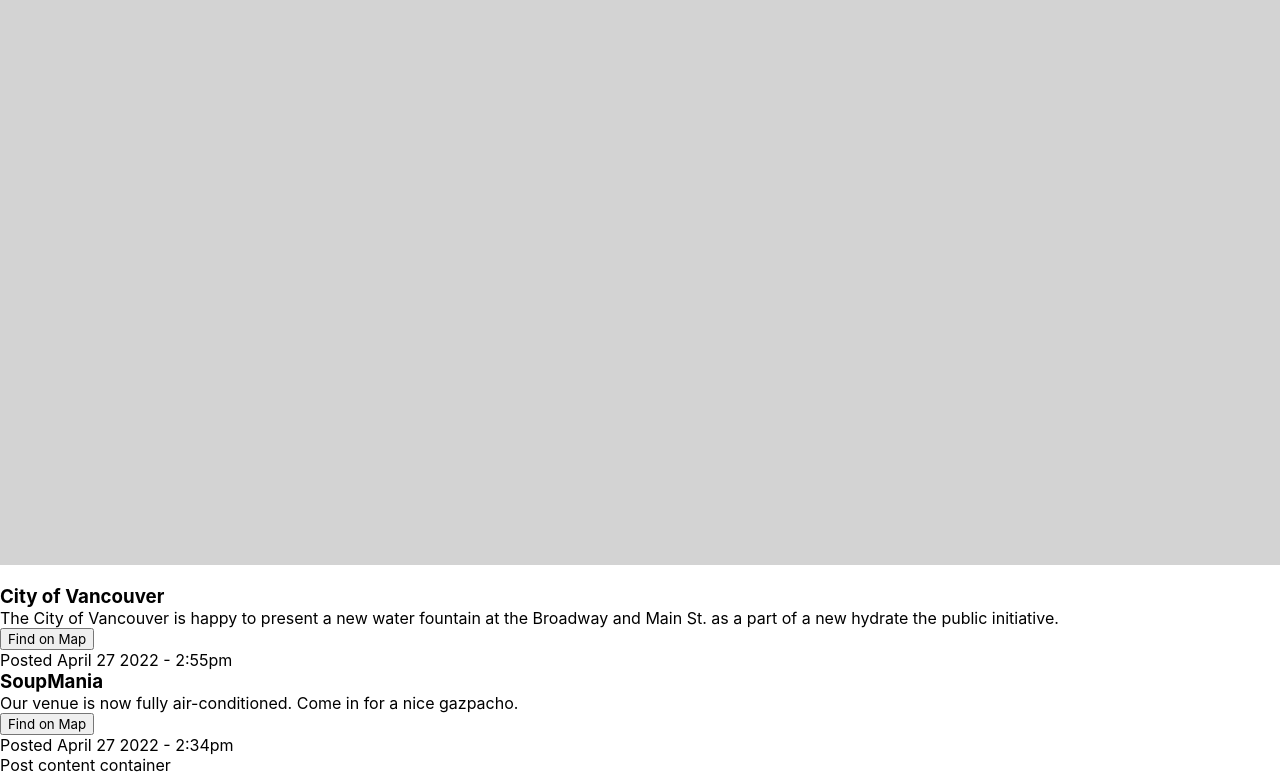
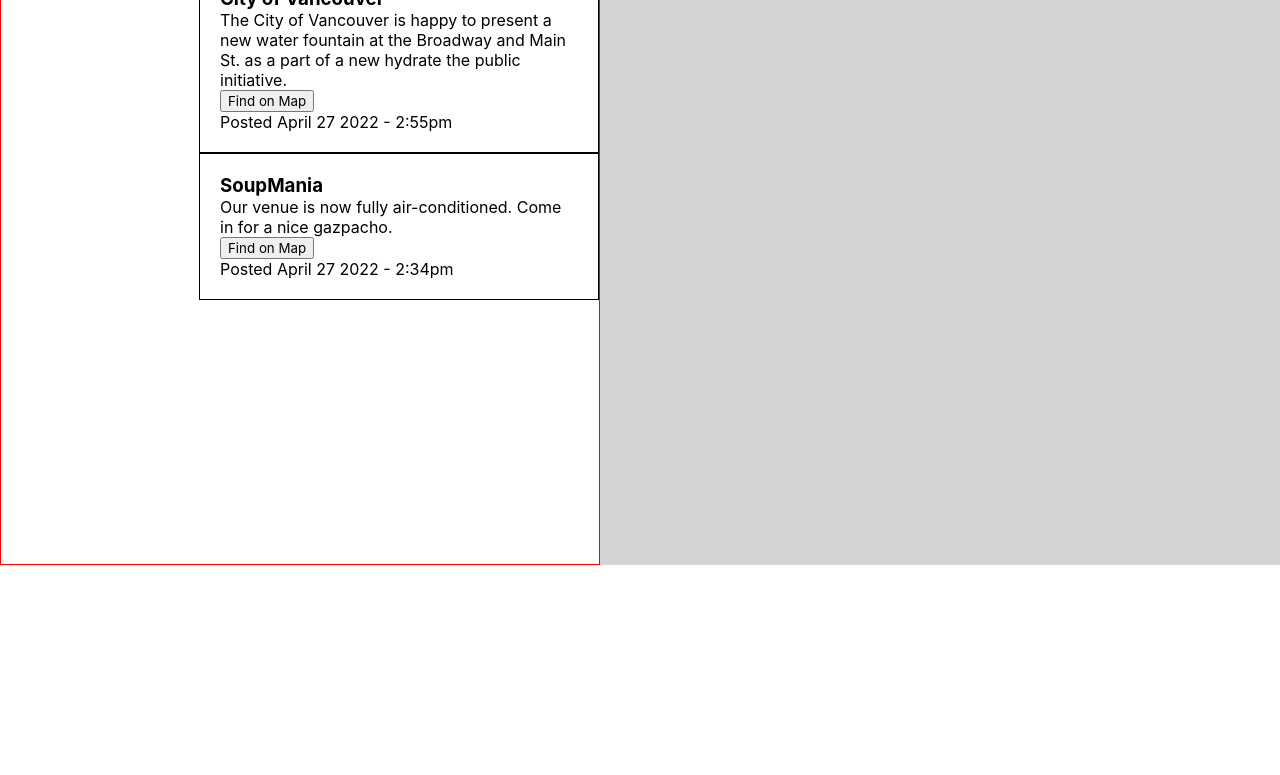
Before and after one commit to dennisdkim/2800-202210-BBY16, a website: page app/html/timeline.html in a window 1280 px wide. Shown: the part 55-830 px from the top of the page. After the commit the page ends 800 px from the top, so only its background shows below. Drawn offline with Linux system fonts and the light colour scheme; no server answers.

Commit message:
created timeline.css

```diff
--- a/app/html/timeline.html
+++ b/app/html/timeline.html
@@ -11,8 +11,6 @@
 <body>
   <div id="navbar"></div>
   <div id="content">
-    <h1>Timeline</h1>
-  </div>
     <div id="post-list-container">
       <div class="post-container">
         <div class="poster-display-pic-container">
@@ -24,6 +22,8 @@
           <button class="find-on-map-button">Find on Map</button>
           <p class="post-timestamp">Posted <span class="post-date">April 27 2022</span> - <span class="post-time">2:55pm</span></p>
         </div>
+      </div>
+      <div class="post-container">
         <div class="post-info-container">
           <h3 class="poster-name">SoupMania</h3>
           <p class="post-description">Our venue is now fully air-conditioned. Come in for a nice gazpacho.</p>
@@ -32,8 +32,17 @@
         </div>
       </div>
     </div>
+    <div id="post-content-container">
+      <div id="post-content-header">
+        <div id="poster-name-container">
+          <img id="" src="" alt="">
+        </div>
+      </div>
+    </div>
 
-  <div id="post-content-container">Post content container</div>
+  </div>
+
+
   <div id="footer"></div>
   <script src="/js/nav_footer_loader.js"></script>
 </body>
--- a/public/css/timeline.css
+++ b/public/css/timeline.css
@@ -19,4 +19,48 @@ body {
     height: calc(100vh - 180px);
     width: 100%;
     background-color: lightgrey;
+    display: flex;
 }
+
+/* ----post list----*/
+#post-list-container {
+    background-color: white;
+    min-width: 100%;
+    border: red solid 1px;
+    display: flex;
+    flex-direction: column;
+    align-items: center;
+}
+
+.post-container {
+    border: black solid 1px;
+    width: min(400px, 100%);
+    background-color: rgba();
+    padding: 20px;
+
+}
+
+
+
+
+/* ----post content ----*/
+#post-content-container {
+    width: 500px;
+}
+
+
+
+@media screen and (min-width: 600px){
+    #post-list-container {
+        min-width: 600px;
+        max-width: 600px;
+        align-items: flex-end;
+    }
+
+    #post-content-container {
+        width: calc(100% - 600px);
+
+
+    }
+
+}
```
Lines whose indentation alone changed are shown as unchanged.
